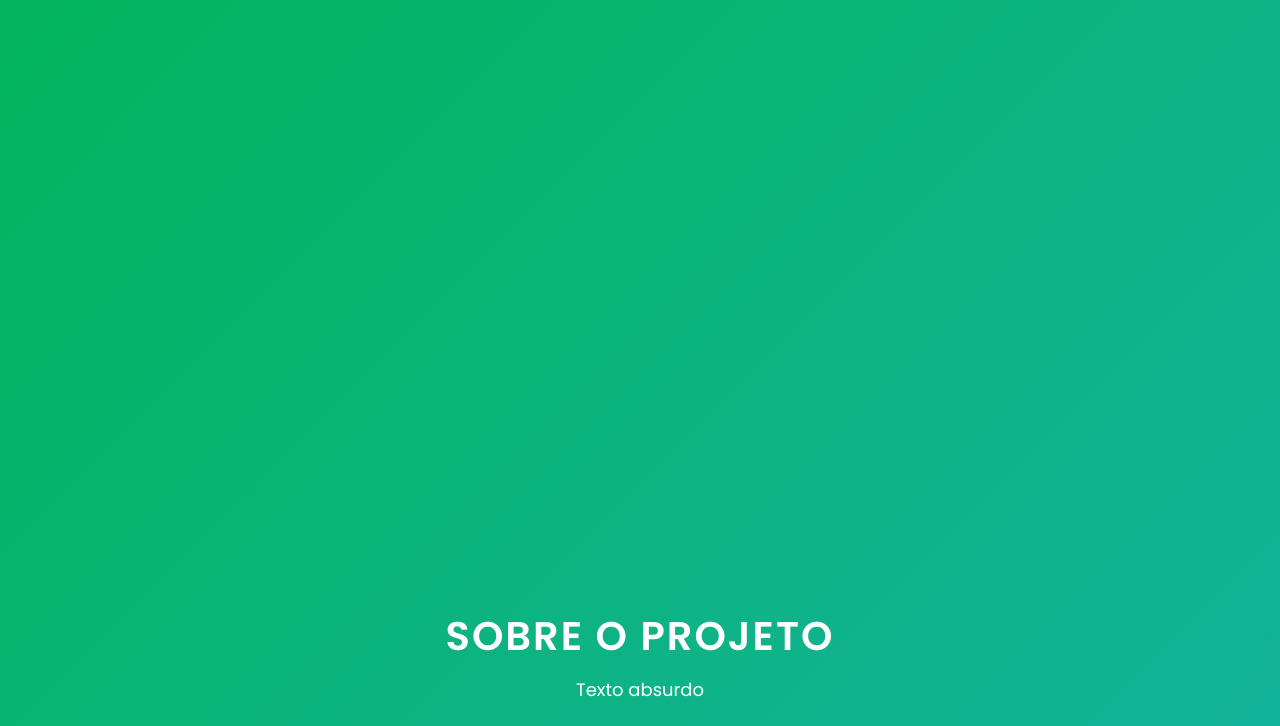
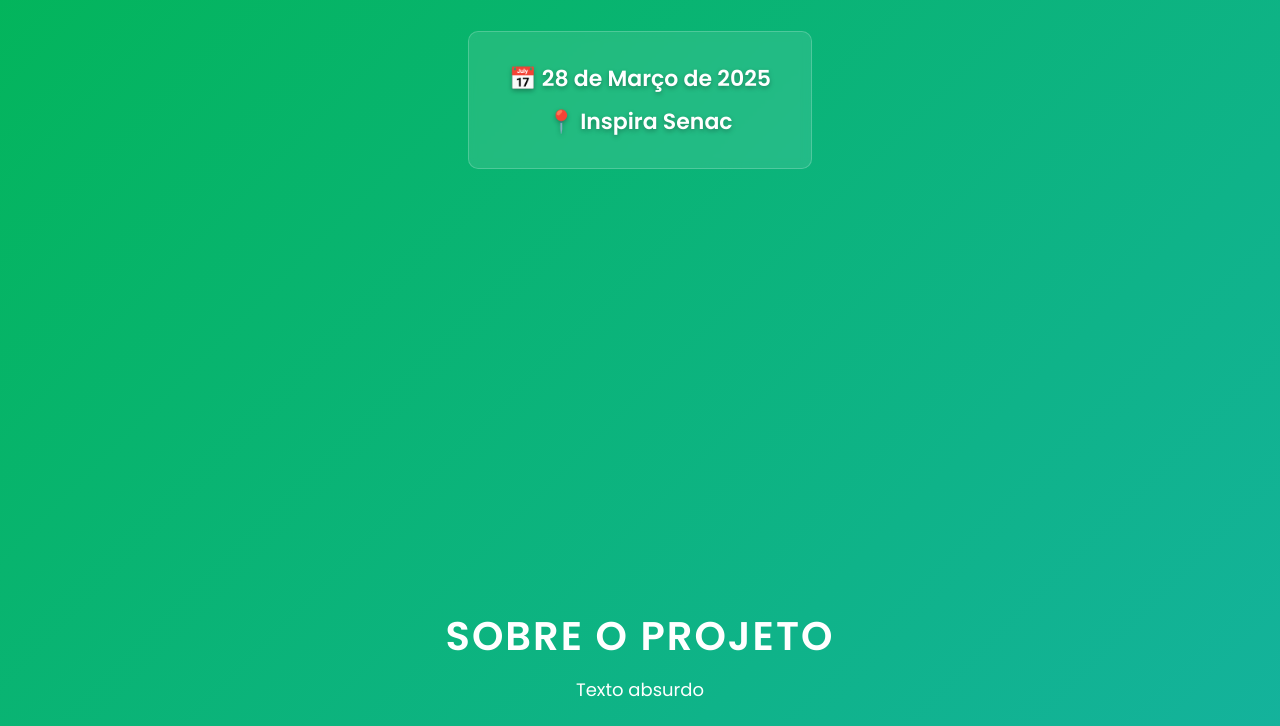
Before and after one commit to GustaAlves22/SiteTeste, a plain HTML site: page index.html in a window 1280 px wide. Shown: the part 374-1100 px from the top of the page. Drawn offline with Linux system fonts and the light colour scheme.

Commit message:
Update style.css

```diff
--- a/style.css
+++ b/style.css
@@ -1,5 +1,47 @@
 /* Importando fonte moderna */
 @import url('https://fonts.googleapis.com/css2?family=Poppins:wght@300;400;600&display=swap');
+
+/* Estilos para a seção de início */
+#home {
+    display: flex;
+    flex-direction: column;
+    justify-content: center;
+    align-items: center;
+}
+
+.event-info {
+    margin-top: 30px;
+    background: rgba(255, 255, 255, 0.1);
+    padding: 20px 40px;
+    border-radius: 10px;
+    backdrop-filter: blur(5px);
+    border: 1px solid rgba(255, 255, 255, 0.2);
+}
+
+.event-date, .event-location {
+    font-size: 22px;
+    margin: 10px 0;
+    font-weight: 600;
+    text-shadow: 0 2px 5px rgba(0, 0, 0, 0.3);
+}
+
+.event-date::before {
+    content: "📅 ";
+}
+
+.event-location::before {
+    content: "📍 ";
+}
+
+@media (max-width: 768px) {
+    .event-date, .event-location {
+        font-size: 18px;
+    }
+
+    .event-info {
+        padding: 15px 25px;
+    }
+}
 
 /* Reset básico */
 * {
@@ -167,3 +209,7 @@ section.show {
 #rules strong {
     color: #ffcc00;
 }
+body {
+    background: linear-gradient(135deg, #00b550, #2eafff);
+    overflow: hidden;
+}
```
